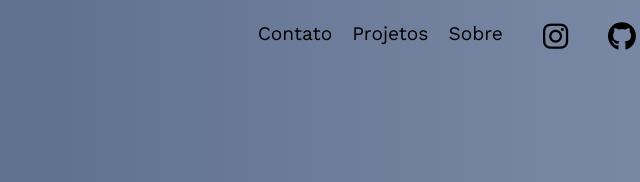
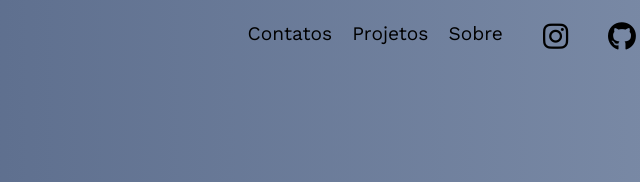
Before and after one commit to juannl1/Trabalho-da-Faculdade, a plain HTML site: page trabalho_2/index.html in a window 1280 px wide. Shown: the top 182 px of the page, 624-1264 px from the left. Drawn offline with nearby package versions, Linux system fonts and the light colour scheme.

Commit message:
Update index.html

```diff
--- a/trabalho_2/index.html
+++ b/trabalho_2/index.html
@@ -13,7 +13,7 @@
     <header>
         <nav class="container_nav">
             <li id="nome_nav" style="flex-grow: 1;">Juan Lemos <text>Estudante de ADS</text></li>
-            <li class="links_navegacao"><a href="">Contato</a></li>
+            <li class="links_navegacao"><a href="">Contatos</a></li>
             <li class="links_navegacao"><a href="">Projetos</a></li>
             <li class="links_navegacao"><a href="">Sobre</a></li>
             <li>
```
